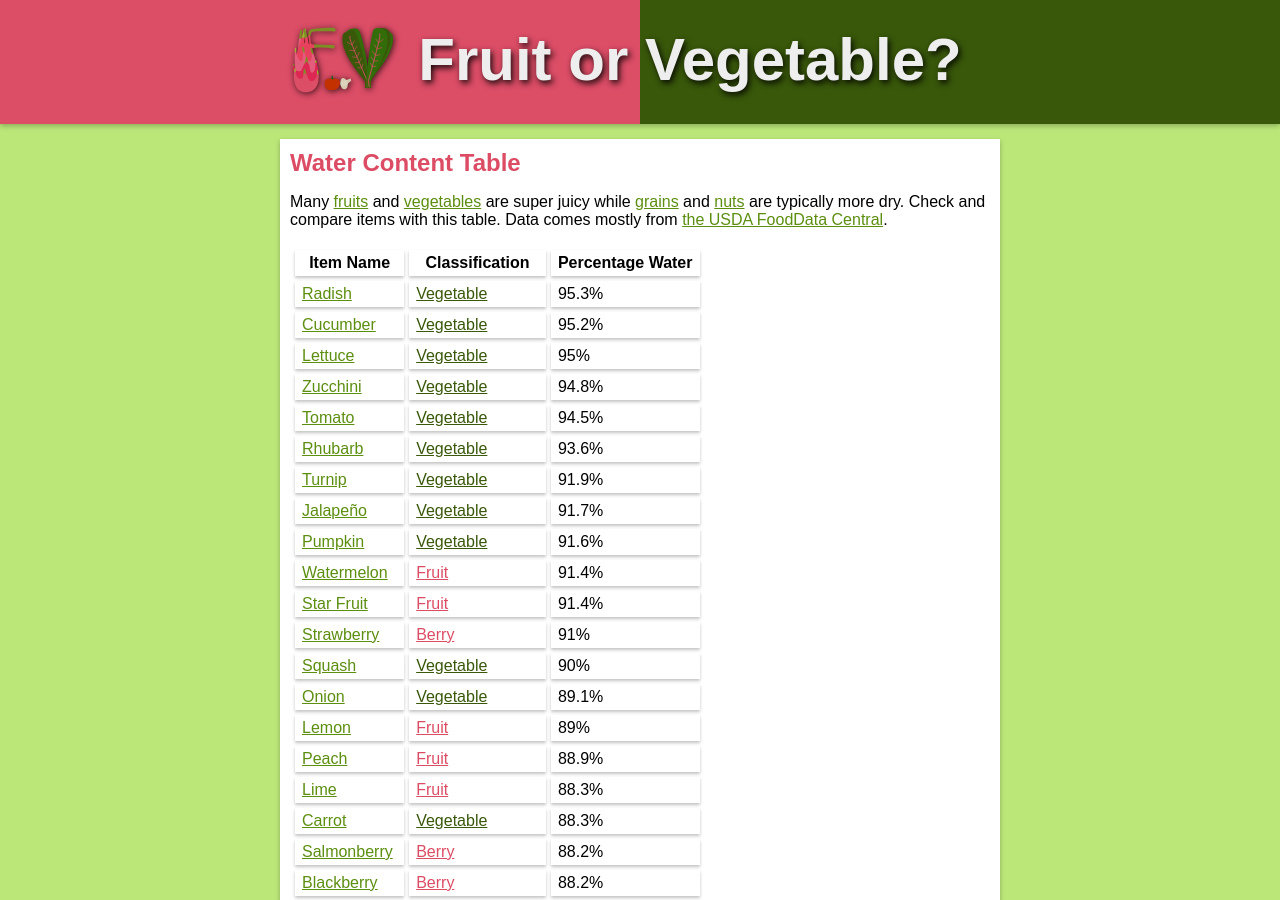
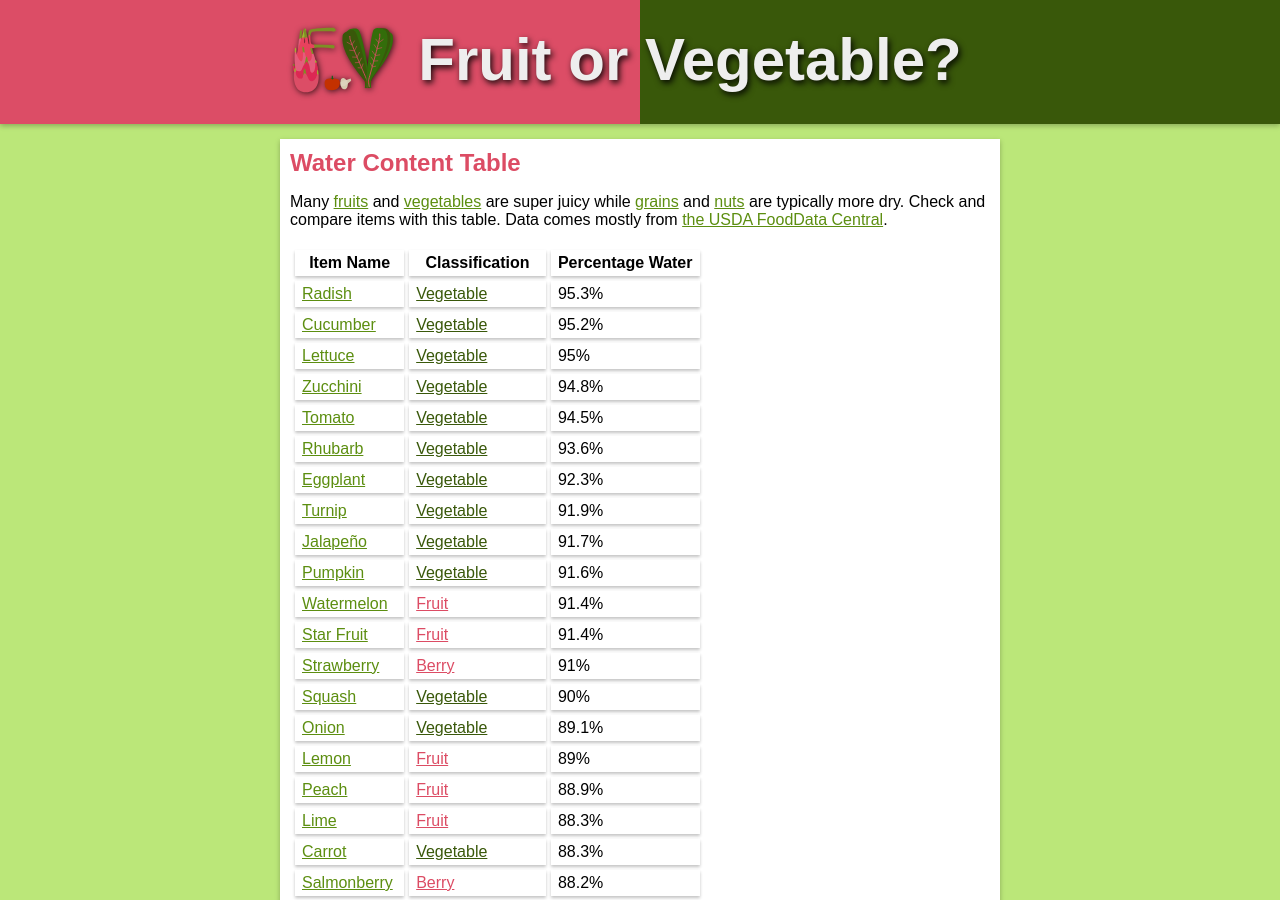
Before and after one commit to mminer237/fruitorvegetable, a Jekyll site: the page built from _pages/water-content-table.html, in a window 1280 px wide and 900 px high. Built offline with Jekyll 4.4.1, drawn with Linux system fonts in a browser that asks for light colours.

Commit message:
Add eggplant nutrition data

```diff
--- a/_items/eggplant.md
+++ b/_items/eggplant.md
@@ -3,8 +3,8 @@ title: Eggplant
 botanically: berry
 culinarily: vegetable
 image: assets/images/eggplants.jpg
-sugar:
-water:
+sugar: 3.5
+water: 92.3
 ---
 Eggplants, or aubergines for the Europeans, are the colorful fruits of the plant of the same names. They are large, purple, and egg-shaped—hence the name. Botanically, they are berries because they are fleshy and contain seeds but not pits.
 
```
